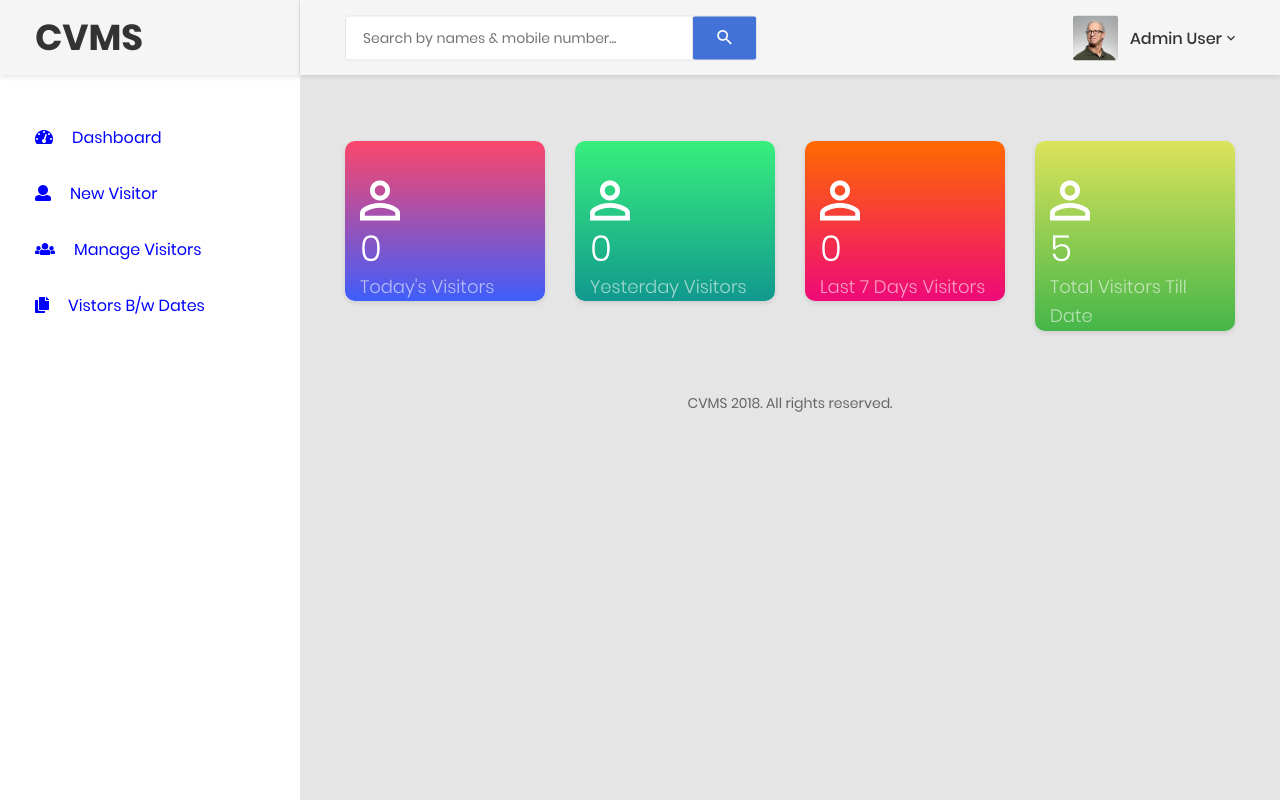
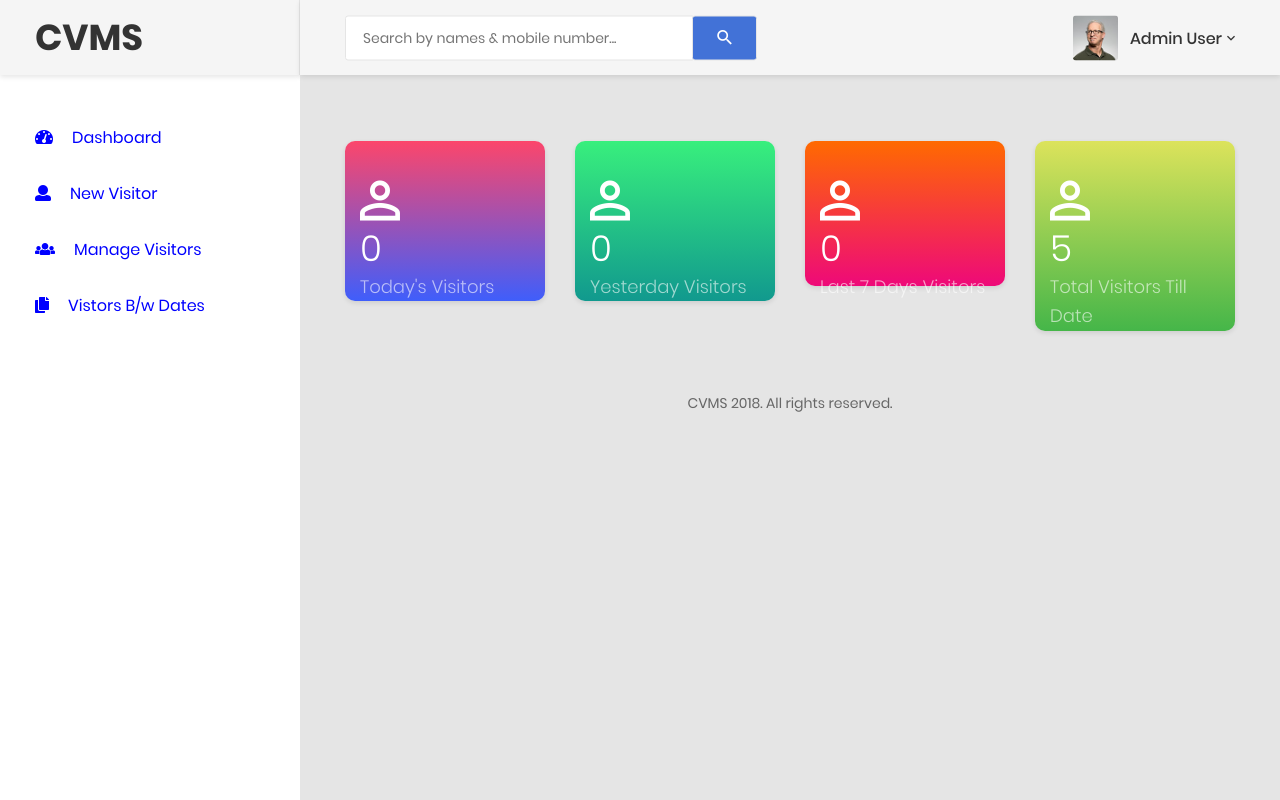
Before and after one commit to shadialahmd/Company-Visitors-Management-System, a PHP site: page /dashboard.php in a window 1280 px wide. Run offline with PHP 8.4, Linux system fonts and the light colour scheme; a user stored in the database is signed in; data comes from the database, SQL or seed files in the repository.

Commit message:
Update dashboard.php

```diff
--- a/dashboard.php
+++ b/dashboard.php
@@ -118,7 +118,7 @@ $count_lastsevendays_visitors=mysqli_num_rows($query2);
 
 
                             <div class="col-sm-6 col-lg-3">
-                                <div class="overview-item overview-item--c3">
+                                <div class="overview-item overview-item--c3" style="height: 145px;">
                                     <div class="overview__inner">
                                         <div class="overview-box clearfix">
                                             <div class="icon">
```
